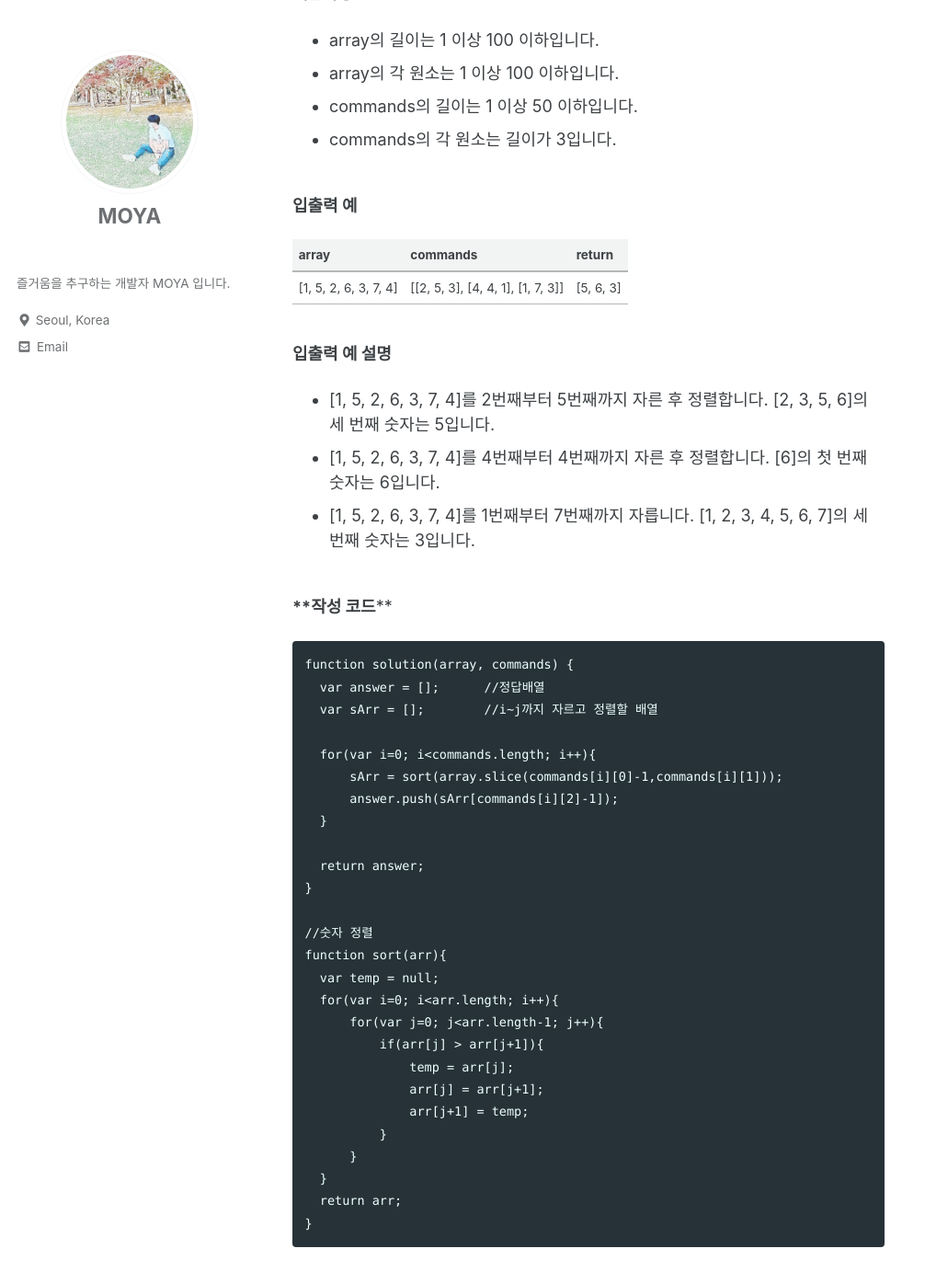
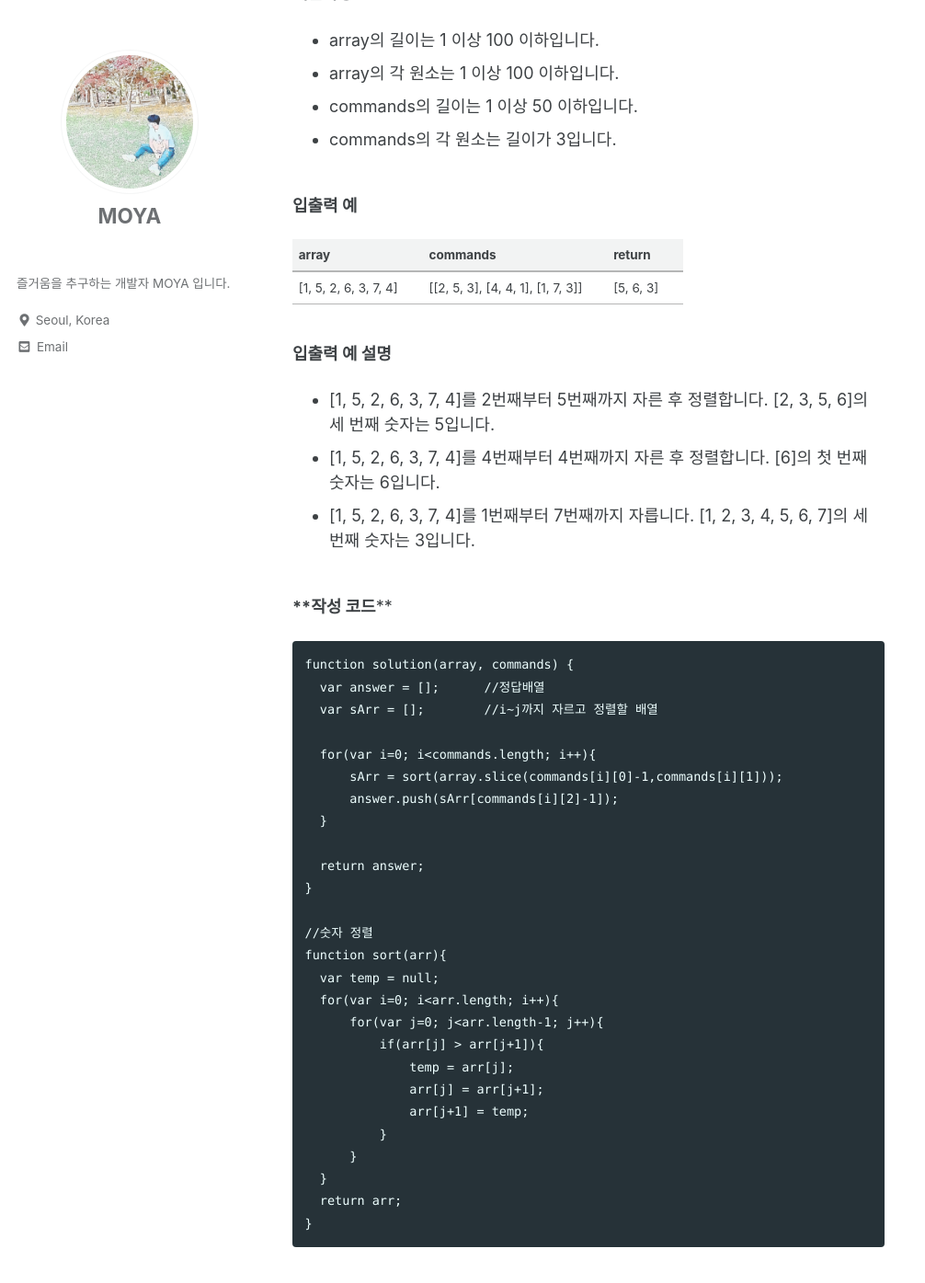
Before and after one commit to kdc7140/kdc7140.github.io, a Jekyll site: the page built from _posts/2021-10-01-codingTest1.md, in a window 1280 px wide and 1400 px high, scrolled down 587 px. Shown: the top 1395 px of the window at 92% size, without its empty margins (0-1006 px from the left). Built offline with Jekyll 4.4.1, drawn with Linux system fonts in a browser that asks for light colours; cached includes are drawn as plain includes; some web fonts are replaced.

Commit message:
design change

```diff
--- a/_sass/minimal-mistakes/_tables.scss
+++ b/_sass/minimal-mistakes/_tables.scss
@@ -28,7 +28,7 @@ th {
 }
 
 td {
-  padding: 0.5em;
+  padding: 0.5em 2em 0.5em 0.5em;
   border-bottom: 1px solid mix(#000, $border-color, 25%);
 }
 
```
